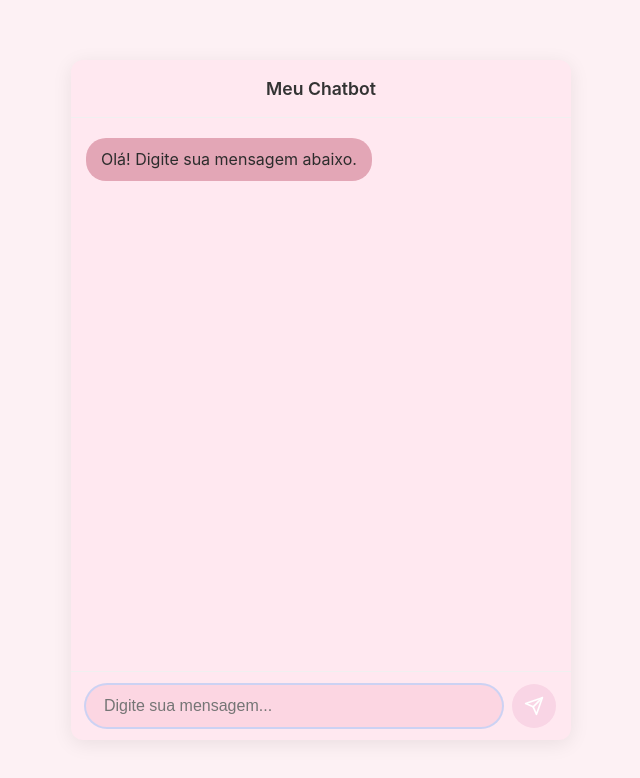
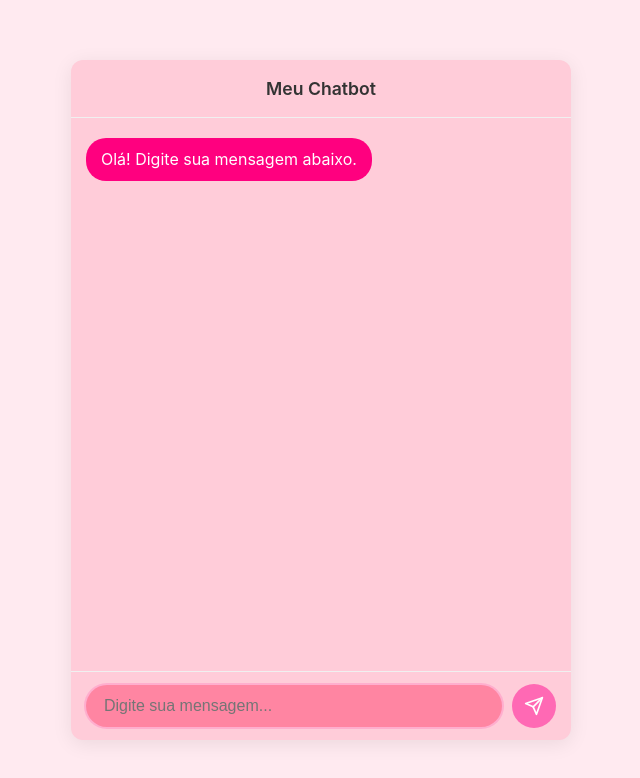
Before and after one commit to Hei-tir/Chatbot, a website: page index.html in a window 1280 px wide. Shown: the whole page, without its empty margins (319-959 px from the left). Drawn offline with Linux system fonts and the light colour scheme.

Commit message:
Update style.css

```diff
--- a/style.css
+++ b/style.css
@@ -1,12 +1,12 @@
 /* --- Color Variables --- */
 :root {
-    --bg-base: #fdf1f4;        /* body background */
-    --chat-bg: #ffe8f0;        /* #chat-container */
-    --user-msg: #f9d5e5;       /* .user-message */
-    --bot-msg: #e3a6b6;        /* .bot-message */
-    --input-bg: #fcd6e2;       /* #user-input */
-    --send-btn: #f9d5e5;       /* #send-button */
-    --send-btn-hover: #e3a6b6; /* Hover state */
+    --bg-base: #ffeaf0;
+    --chat-bg: #ffccd9;
+    --user-msg: #ff69b4;
+    --bot-msg: #ff007f;
+    --input-bg: #ff85a2;
+    --send-btn: #ff69b4;
+    --send-btn-hover: #ff007f;
 }
 
 /* --- Global Styles & Body --- */
@@ -77,7 +77,7 @@ h1 {
 
 .bot-message {
     background-color: var(--bot-msg);
-    color: #2c2c2c;
+    color: white;
     align-self: flex-start;
     border-bottom-left-radius: 5px;
 }
@@ -113,7 +113,7 @@ h1 {
 }
 
 #user-input:focus {
-    box-shadow: 0 0 0 2px rgba(0, 123, 255, 0.2);
+    box-shadow: 0 0 0 2px rgba(255, 105, 180, 0.3);
 }
 
 /* --- Send Button --- */
```
